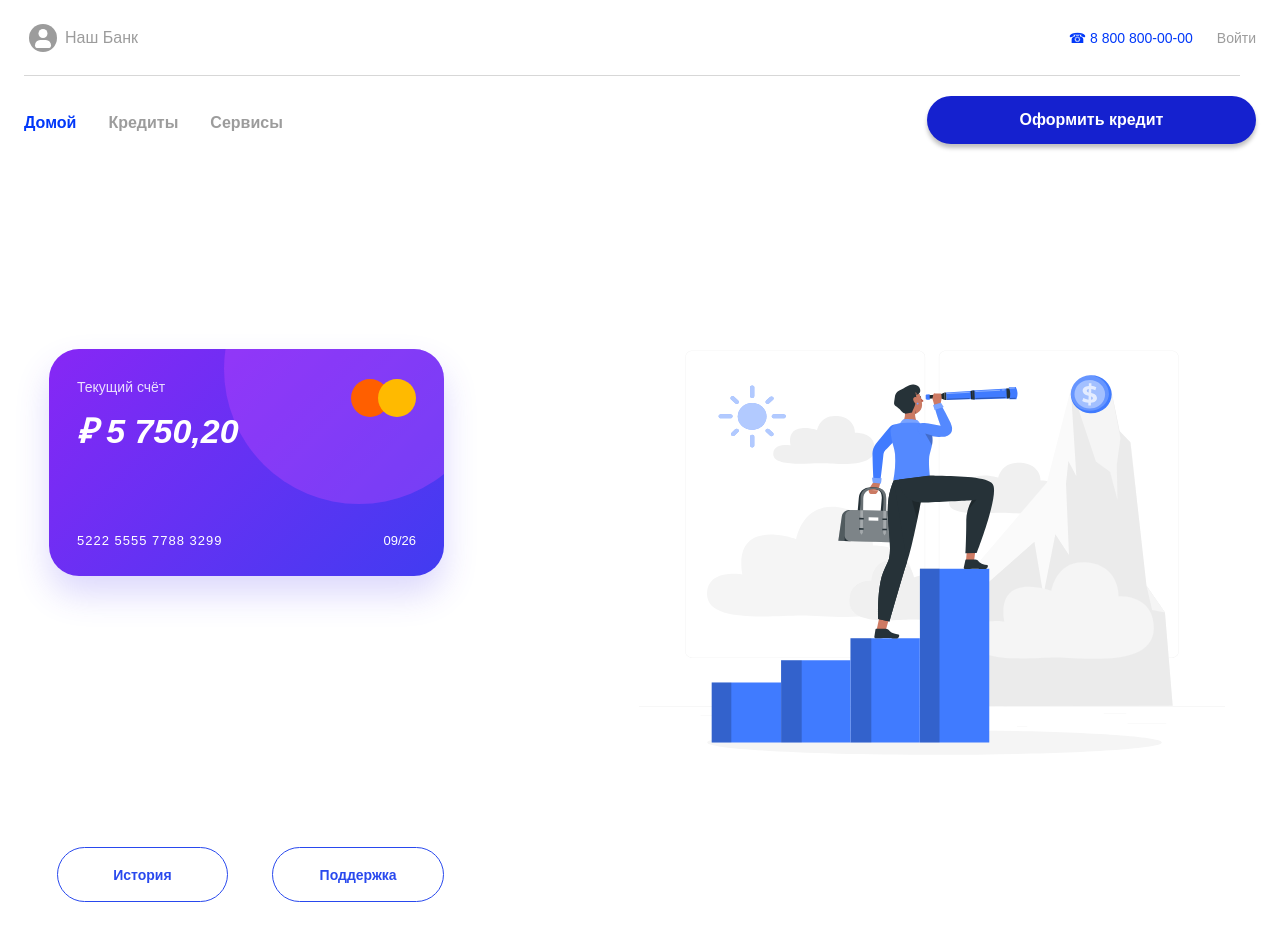
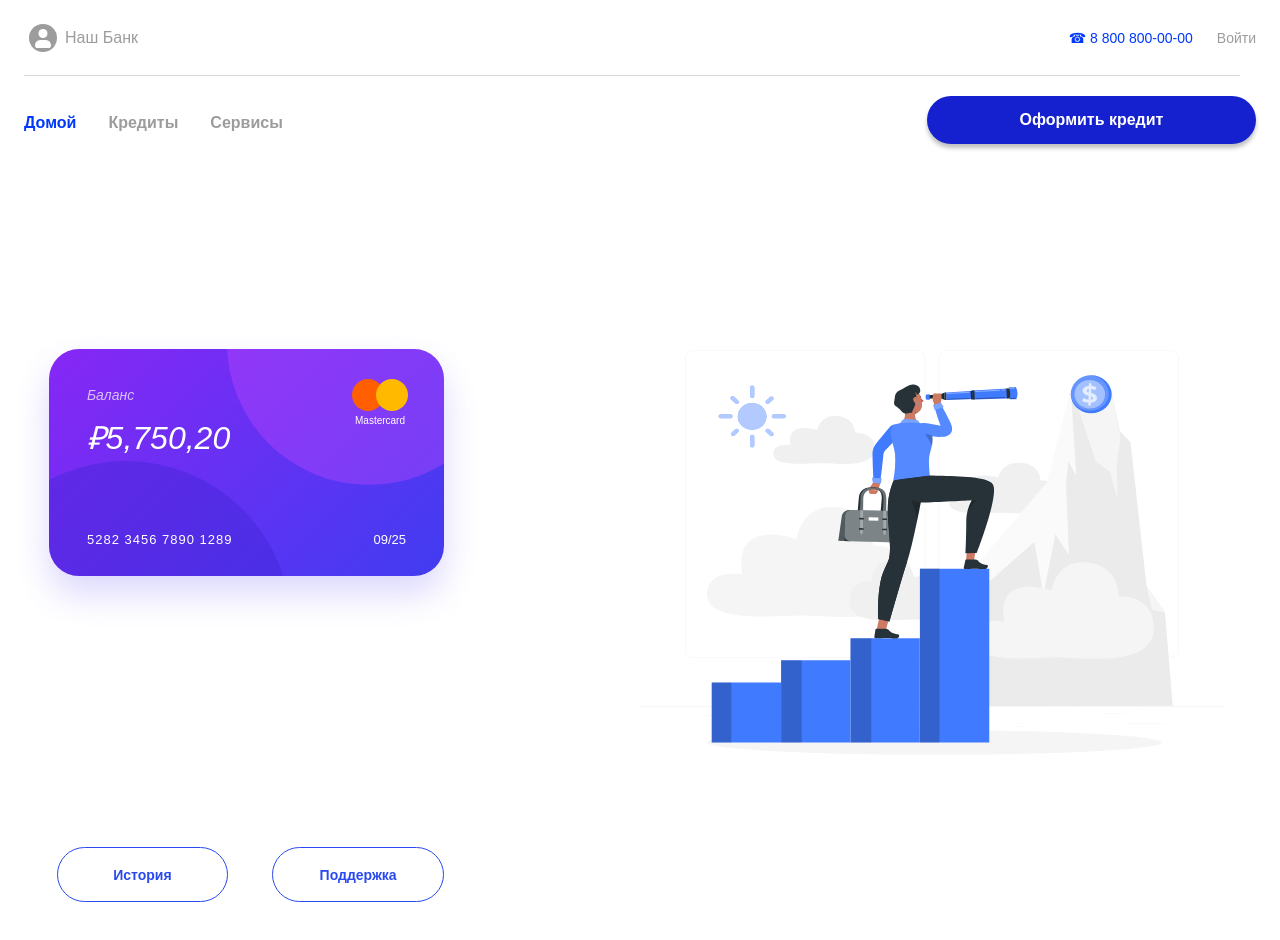
Before and after one commit to Vitas1968/neo_frontend, a React (Vite) app: page / in a window 1280 px wide. Shown: the top 940 px of the page. Built offline with nearby package versions, Linux system fonts and the light colour scheme.

Commit message:
fix: align account card with figma layout

```diff
--- a/src/pages/HomePage.styles.ts
+++ b/src/pages/HomePage.styles.ts
@@ -22,44 +22,61 @@ export const BankCard = styled.article`
   position: relative;
   width: 395px;
   height: 227px;
-  padding: 30px 28px;
+  padding: 38px;
   overflow: hidden;
   border-radius: 30px;
   color: #ffffff;
   background: linear-gradient(135deg, #8727f5 0%, #413cf1 100%);
   box-shadow: 0 18px 34px rgba(79, 58, 241, 0.2);
 
+  &::before,
+  &::after {
+    position: absolute;
+    z-index: 0;
+    border-radius: 50%;
+    content: '';
+  }
+
   &::before {
-    position: absolute;
-    top: -115px;
-    right: -50px;
-    width: 270px;
-    height: 270px;
-    border-radius: 50%;
+    top: -148px;
+    right: -67px;
+    width: 284px;
+    height: 284px;
     background: rgba(209, 77, 255, 0.32);
-    content: '';
+  }
+
+  &::after {
+    bottom: -215px;
+    left: -88px;
+    width: 330px;
+    height: 330px;
+    background: rgba(60, 35, 211, 0.4);
   }
 `;
 
 export const CardLabel = styled.p`
   position: relative;
+  z-index: 1;
   margin: 0;
   font-size: 14px;
-  opacity: 0.85;
+  font-style: italic;
+  opacity: 0.7;
 `;
 
 export const Balance = styled.p`
   position: relative;
+  z-index: 1;
   margin: 12px 0 0;
-  font-size: 34px;
+  font-size: 32px;
   font-style: italic;
-  font-weight: 700;
+  font-weight: 400;
 `;
 
 export const CardNumber = styled.p`
   position: absolute;
-  bottom: 28px;
-  left: 28px;
+  z-index: 1;
+  bottom: 29px;
+  left: 38px;
   margin: 0;
   font-size: 13px;
   letter-spacing: 1px;
@@ -67,30 +84,43 @@ export const CardNumber = styled.p`
 
 export const CardDate = styled.p`
   position: absolute;
-  right: 28px;
-  bottom: 28px;
+  z-index: 1;
+  right: 38px;
+  bottom: 29px;
   margin: 0;
   font-size: 13px;
 `;
 
 export const PaymentSystem = styled.div`
   position: absolute;
+  z-index: 1;
   top: 30px;
-  right: 28px;
+  right: 36px;
+  display: grid;
+  justify-items: center;
+`;
+
+export const PaymentCircles = styled.div`
   display: flex;
 `;
 
 export const PaymentCircle = styled.span<{ $color: string }>`
   display: block;
-  width: 38px;
-  height: 38px;
-  margin-left: -11px;
+  width: 32px;
+  height: 32px;
+  margin-left: -8px;
   border-radius: 50%;
   background-color: ${({ $color }) => $color};
 
   &:first-child {
     margin-left: 0;
   }
+`;
+
+export const PaymentName = styled.span`
+  margin-top: 5px;
+  font-size: 10px;
+  line-height: 10px;
 `;
 
 export const CardActions = styled.div`
--- a/src/pages/HomePage.tsx
+++ b/src/pages/HomePage.tsx
@@ -12,6 +12,8 @@ import {
   GrowthIllustration,
   Page,
   PaymentCircle,
+  PaymentCircles,
+  PaymentName,
   PaymentSystem,
 } from './HomePage.styles';
 
@@ -21,16 +23,19 @@ export function HomePage() {
       <Content>
         <AccountSection>
           <BankCard>
-            <CardLabel>Текущий счёт</CardLabel>
-            <Balance>₽ 5 750,20</Balance>
+            <CardLabel>Баланс</CardLabel>
+            <Balance>₽5,750,20</Balance>
 
             <PaymentSystem aria-label="Mastercard">
-              <PaymentCircle $color="#ff5f00" />
-              <PaymentCircle $color="#ffba00" />
+              <PaymentCircles>
+                <PaymentCircle $color="#ff5f00" />
+                <PaymentCircle $color="#ffba00" />
+              </PaymentCircles>
+              <PaymentName>Mastercard</PaymentName>
             </PaymentSystem>
 
-            <CardNumber>5222 5555 7788 3299</CardNumber>
-            <CardDate>09/26</CardDate>
+            <CardNumber>5282 3456 7890 1289</CardNumber>
+            <CardDate>09/25</CardDate>
           </BankCard>
 
           <CardActions>
@@ -39,10 +44,7 @@ export function HomePage() {
           </CardActions>
         </AccountSection>
 
-        <GrowthIllustration
-          src={growthIllustration}
-          alt="Рост финансовых возможностей"
-        />
+        <GrowthIllustration src={growthIllustration} alt="Рост финансовых возможностей" />
       </Content>
     </Page>
   );
```
